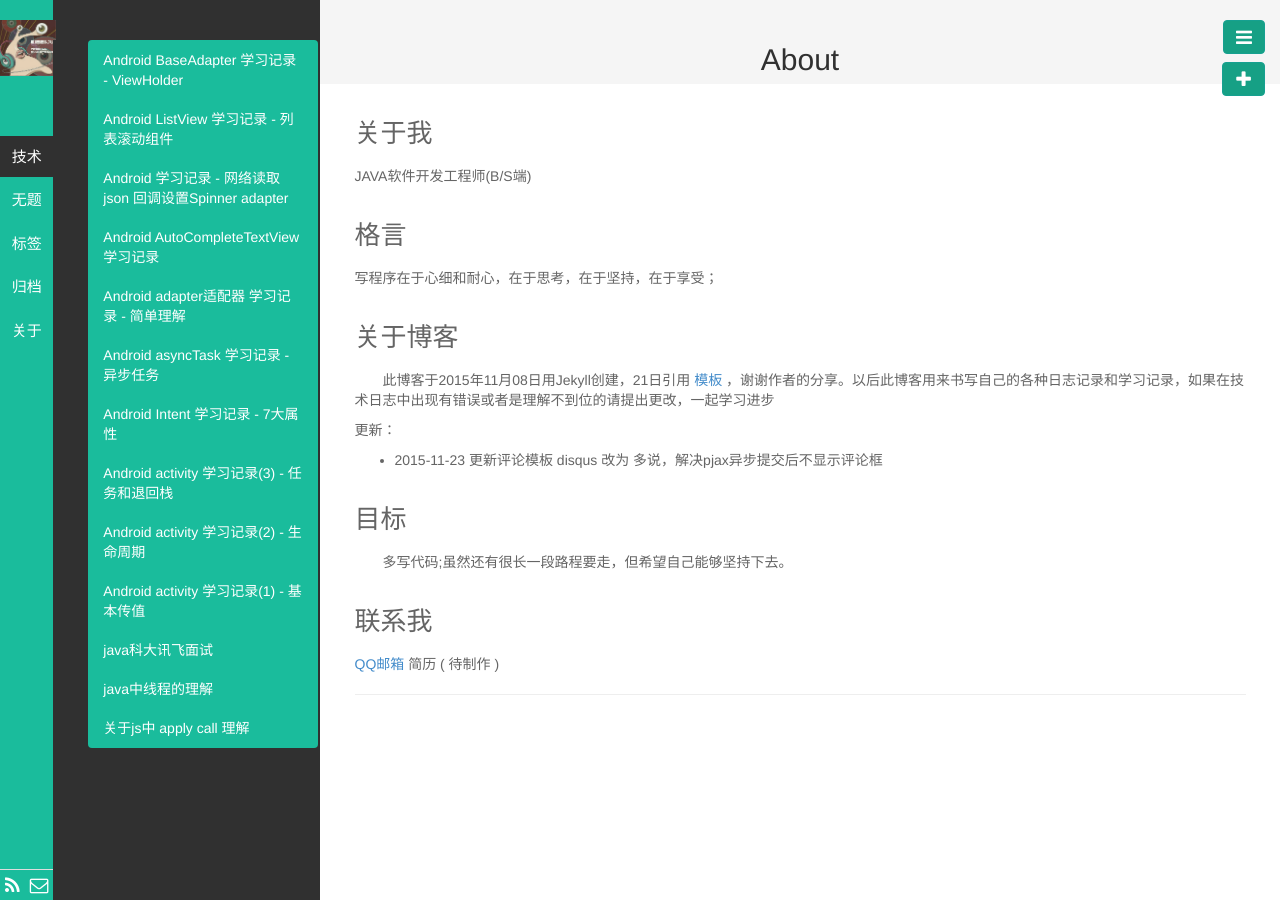
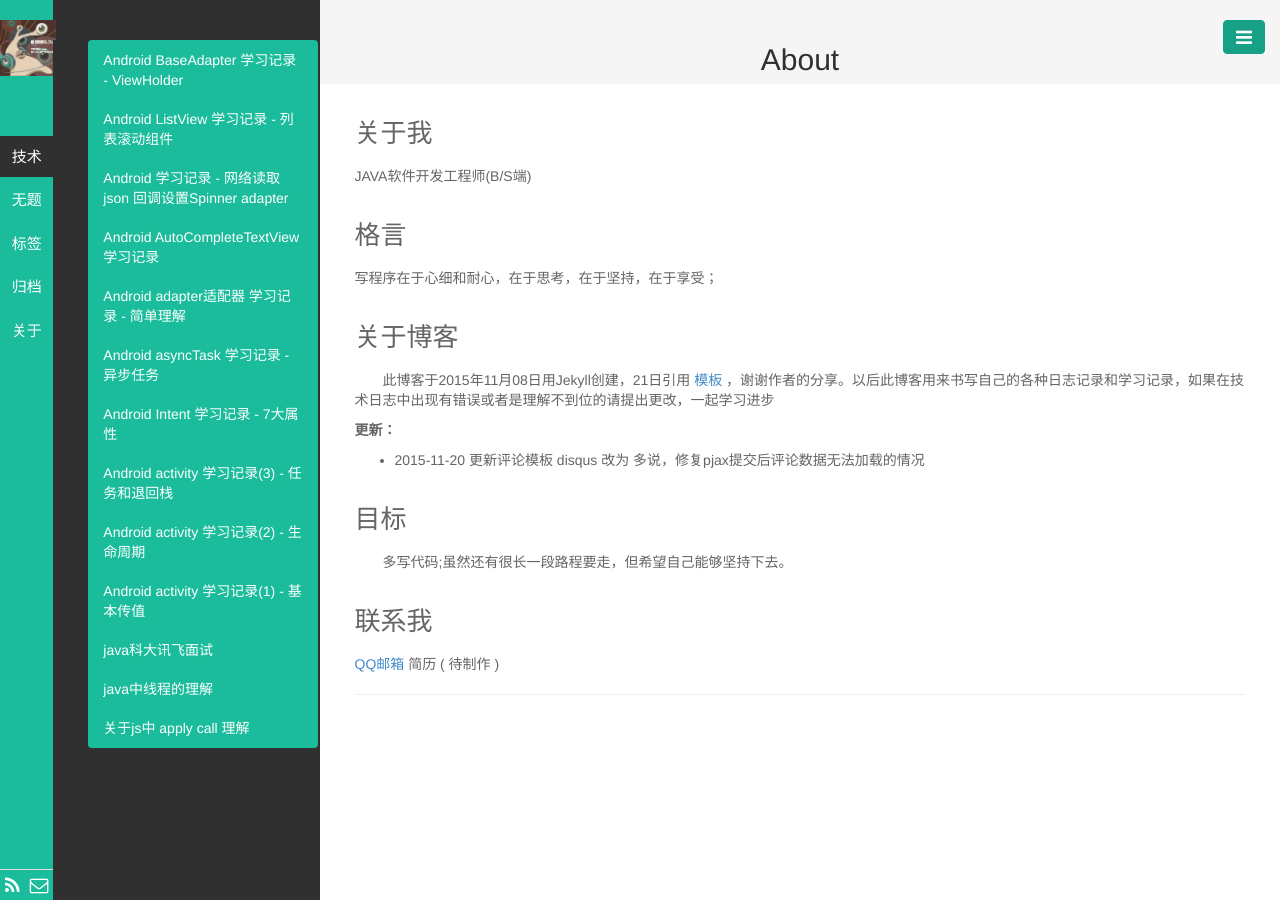
Before and after one commit to javadavid/blog, a Jekyll site: the page built from about.md, in a window 1280 px wide. Built offline with Jekyll 4.4.1, drawn with Linux system fonts in a browser that asks for light colours; comment, search, counter and statistics services are not loaded.

Commit message:
new post

```diff
--- a/_config.yml
+++ b/_config.yml
@@ -1,6 +1,6 @@
 permalink: /:year/:month/:day/:title.html
 paginate: 10
-# markdown: redcarpet
+#markdown: redcarpet
 
 # 作者信息
 author:
--- a/about.md
+++ b/about.md
@@ -16,9 +16,9 @@
 
 <p style="text-indent:2em">此博客于2015年11月08日用Jekyll创建，21日引用 <a href='https://github.com/lay1010'>模板</a> ，谢谢作者的分享。以后此博客用来书写自己的各种日志记录和学习记录，如果在技术日志中出现有错误或者是理解不到位的请提出更改，一起学习进步</p>
 
-更新：
+**更新：**
 
-- 2015-11-23 更新评论模板 disqus 改为 多说，解决pjax异步提交后不显示评论框
+- 2015-11-20 更新评论模板 disqus 改为 多说，修复pjax提交后评论数据无法加载的情况
 
 ### 目标
 <p style="text-indent:2em">多写代码;虽然还有很长一段路程要走，但希望自己能够坚持下去。</p>
--- a/public/js/base.js
+++ b/public/js/base.js
@@ -65,15 +65,17 @@
     $('.aside3').scrollTop(0);
     contentEffects();
   });
+/*
 $('body').on('click', function(){
 	$.ajax({
-	  data:{short_name:"{{ duoshuo-short_name }}",sync:true}
+		  data:{short_name:"{{ duoshuo-short_name }}",sync:true},
 		  type: "GET",
 		  url: "http://static.duoshuo.com/embed.js",
 		  dataType: "html",
 		  cache: true
 	});
 });
+*/
   contentEffects();
 });
 function contentEffects(){
```
Also changed, not shown: other parts of about.md (+1 -1 lines). Lines whose indentation alone changed are shown as unchanged.
